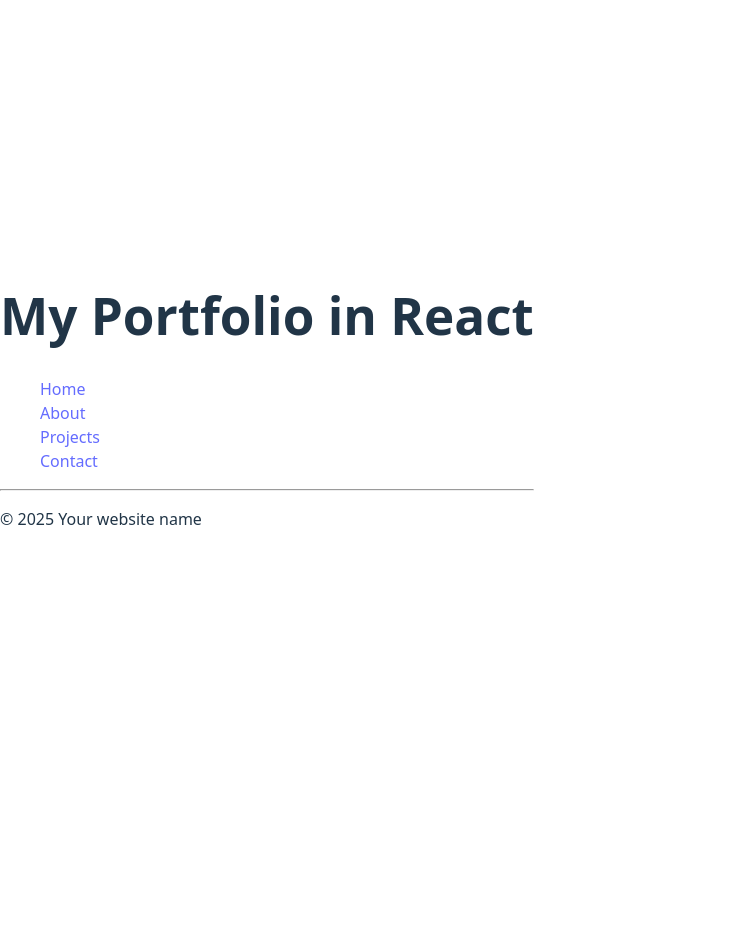
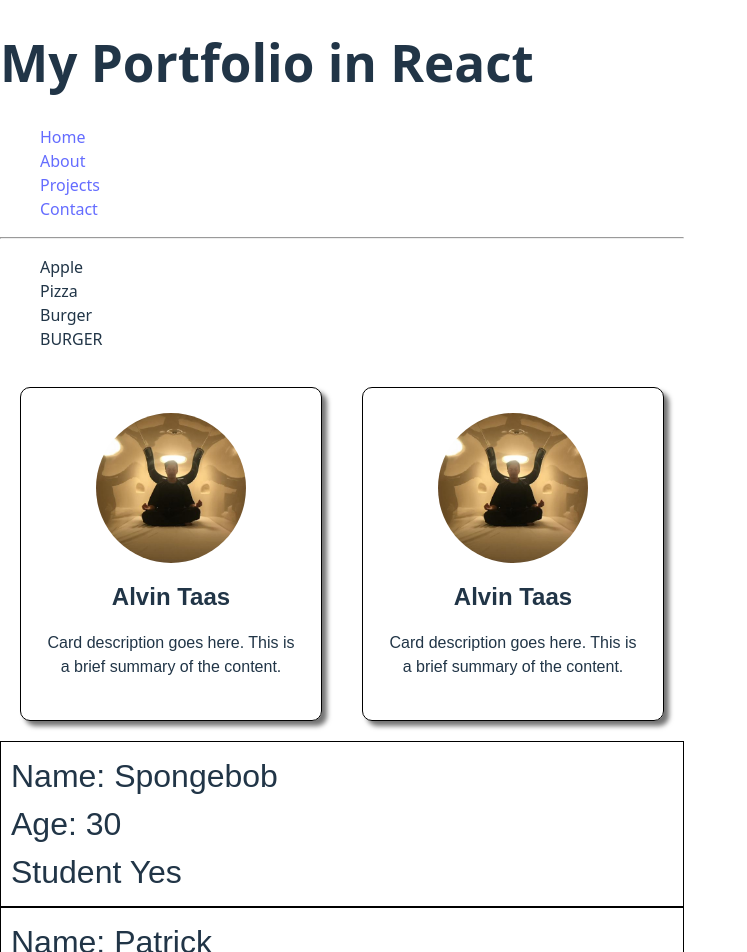
Before and after one commit to alvintaas/react-portfolio, a React (Vite) app: page / in a window 1280 px wide. Shown: the top 952 px of the page, without its empty margins (0-747 px from the left). Before the commit the page ends 800 px from the top, so only its background shows below. Built offline with nearby package versions, Linux system fonts and the light colour scheme.

Commit message:
updated code to work with child and parent data values

```diff
--- a/package.json
+++ b/package.json
@@ -10,6 +10,7 @@
     "preview": "vite preview"
   },
   "dependencies": {
+    "prop-types": "^15.8.1",
     "react": "^19.1.0",
     "react-dom": "^19.1.0"
   },
--- a/src/App.jsx
+++ b/src/App.jsx
@@ -1,16 +1,24 @@
 import Header from "./Header.jsx"
 import Footer from "./Footer.jsx";
+import Food from "./Food.jsx";
+import Card from "./Card.jsx";
+import Student from "./Student.jsx";
 
 function App() {
 
   return(
     <>
-      <Header>
+      <Header/>
 
-
-      </Header>
-
-      <Footer></Footer>
+      <Food/>
+      <Card></Card>
+      <Card></Card>
+      <Student name="Spongebob" age={30} isStudent={true}></Student>
+      <Student name="Patrick" age={35} isStudent={false}></Student>
+      <Student name="Squidward" age={40} isStudent={false}></Student>
+      <Student name="Sandy" age={30} isStudent={true}></Student>
+      <Student name="Larry"> </Student>
+      <Footer/>
     </>
   );
 }
--- /dev/null
+++ b/src/Card.jsx
@@ -0,0 +1,13 @@
+import profilePic from './assets/profile_pic.jfif'
+
+function Card () {
+    return (
+        <div className="card">
+            <img className="card-image" alt="profile picture" src={profilePic}></img>
+            <h2 className="card-title">Alvin Taas</h2>
+            <p className="card-text">  Card description goes here. This is a brief summary of the content.</p>
+        </div>
+    )
+}
+
+export default Card;
--- /dev/null
+++ b/src/Food.jsx
@@ -0,0 +1,17 @@
+function Food () {
+
+    const food1 = "Pizza";
+    const food2 = "Burger";
+
+    return (
+
+        <ul>
+            <li>Apple</li>
+            <li>{food1}</li>
+            <li>{food2}</li>
+            <li>{food2.toUpperCase()}</li>
+        </ul>
+    )
+}
+
+export default Food;
--- /dev/null
+++ b/src/Student.jsx
@@ -0,0 +1,29 @@
+// propTypes = a mechanism that ensures that the data passed to a component is of
+//           the correct type
+//           age: PropTypes.number
+
+
+import PropTypes from "prop-types";
+
+function Student(props){
+    return (
+        <div className="student">
+            <p>Name: {props.name}</p>
+            <p>Age: {props.age}</p>
+            <p>Student {props.isStudent ? "Yes" : "No"}</p>
+        </div>
+    );
+}
+
+Student.propTypes = {
+    name: PropTypes.string,
+    age: PropTypes.number,
+    isStudent: PropTypes.bool
+};
+Student.defaultProps = {
+    name: "Guest",
+    age: 0,
+    isStudent: false,
+};
+console.log("Student component rendered");
+export default Student;
--- a/src/index.css
+++ b/src/index.css
@@ -1,5 +1,5 @@
 :root {
-  font-family: system-ui, Avenir, Helvetica, Arial, sans-serif;
+  font-family: system-ui, Helvetica, Arial, sans-serif;
   line-height: 1.5;
   font-weight: 400;
 
@@ -71,3 +71,42 @@ button:focus-visible {
 ul {
   list-style-type: none;
 }
+
+.card {
+  border: 1px solid #000000;
+  border-radius: 10px;
+  box-shadow: 5px 5px 5px #0000008d;
+  padding: 25px;
+  margin: 20px;
+  text-align: center;
+  max-width: 250px;
+  display: inline-block
+}
+
+.card .card-image {
+  max-width: 60%;
+  height: auto;
+  border-radius: 50%;
+  margin-bottom: 10px;
+}
+
+.card .card-title {
+  font-family:Arial, Helvetica, sans-serif;
+  margin: 0;
+}
+
+.card .card-text {
+  font-family:Arial, Helvetica, sans-serif;
+}
+
+.student {
+  font-family: Arial, Helvetica, sans-serif;
+  font-size: 2em;
+  padding: 10px;
+  border: 1px solid #000000;
+
+}
+
+.student p{
+  margin: 0;
+}
```
Also changed, not shown: src/assets/profile_pic.jfif (added), 1 other file (tests, documents, lock files or other folders).
